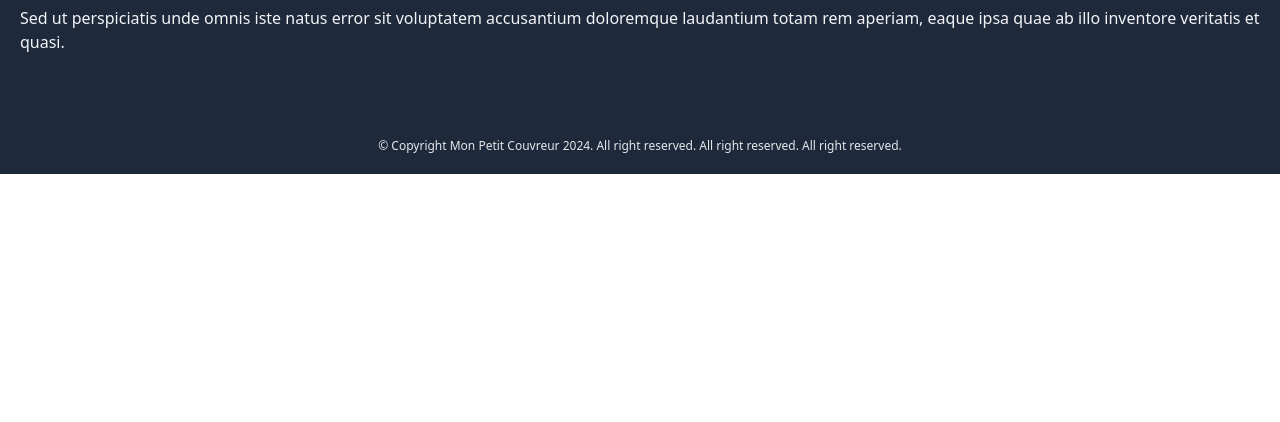
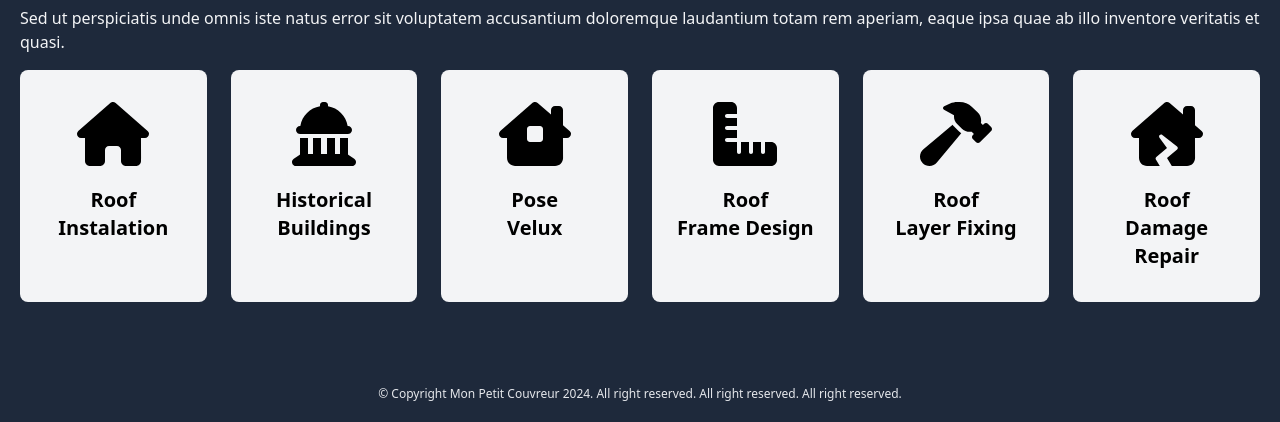
Before and after one commit to juliengrimault/monpetitcouvreur.github.io, a Gatsby site: page / in a window 1280 px wide. Shown: the part 630-1052 px from the top of the page. Before the commit the page ends 804 px from the top, so only its background shows below. Built offline with nearby package versions, Linux system fonts and the light colour scheme; Gatsby itself is replaced by a stand-in of ours.

Commit message:
add tiles with icons

```diff
--- a/gatsby-config.ts
+++ b/gatsby-config.ts
@@ -10,6 +10,7 @@ const config: GatsbyConfig = {
   // Learn more at: https://gatsby.dev/graphql-typegen
   graphqlTypegen: true,
   plugins: [
+    "gatsby-plugin-fontawesome-css",
     "gatsby-plugin-styled-components",
     "gatsby-plugin-image",
     "gatsby-plugin-sitemap",
--- a/package.json
+++ b/package.json
@@ -17,8 +17,13 @@
     "deploy": "gatsby build && gh-pages -f -d public -b published"
   },
   "dependencies": {
+    "@fortawesome/fontawesome-svg-core": "^6.5.1",
+    "@fortawesome/free-regular-svg-icons": "^6.5.1",
+    "@fortawesome/free-solid-svg-icons": "^6.5.1",
+    "@fortawesome/react-fontawesome": "^0.2.0",
     "babel-plugin-styled-components": "^2.0.7",
     "gatsby": "^5.6.1",
+    "gatsby-plugin-fontawesome-css": "^1.2.0",
     "gatsby-plugin-image": "^3.13.1",
     "gatsby-plugin-manifest": "^5.6.0",
     "gatsby-plugin-sharp": "^5.13.1",
--- /dev/null
+++ b/src/components/what-we-do-tile.js
@@ -0,0 +1,23 @@
+import * as React from 'react'
+import { FontAwesomeIcon } from '@fortawesome/react-fontawesome'
+
+const WhatWeDoTile = ({ title, icon }) => {
+  const lines = title.split('\\n');
+  return (
+    <li className='bg-gray-100 text-black py-8 px-5 flex flex-col items-center gap-5 rounded-lg hover:bg-yellow-600 hover:text-gray-100'>
+        <FontAwesomeIcon icon={icon} size="4x" />
+        <h3 className='text-xl font-bold text-center'>
+            {
+                lines.map((line, index) => (
+                    <React.Fragment key={index}>
+                        {line}
+                        <br />
+                    </React.Fragment>
+                ))
+            }
+        </h3>
+    </li>
+  )
+}
+
+export default WhatWeDoTile
--- a/src/pages/index.js
+++ b/src/pages/index.js
@@ -1,7 +1,16 @@
 import * as React from "react"
 import Layout from '../components/layout'
 import Slide_v1 from '../images/Slide_v1.jpg';
-import SectionLayout from "../components/section-layout";
+import WhatWeDoTile from "../components/what-we-do-tile";
+import {
+  faHouse,
+  faRulerCombined,
+  faHammer,
+  faHouseChimneyCrack,
+  faLandmarkDome,
+  faHouseChimneyWindow
+} from '@fortawesome/free-solid-svg-icons'
+
 const IndexPage = () => {
   return (
     <Layout>
@@ -33,8 +42,19 @@ const WhatWeDoSection = () => {
       <div className="px-5 py-16 flex flex-col gap-4">
         <span className="text-yellow-600 font-bold text-sm">– OUR SERVICES</span>
         <h2 className="text-4xl font-extrabold">What We Do</h2>
+
         <span>Sed ut perspiciatis unde omnis iste natus error sit voluptatem accusantium doloremque laudantium totam rem aperiam, eaque ipsa quae ab illo inventore veritatis et quasi.</span>
+
+        <ul className="container grid grid-cols-1 gap-6 md:grid-cols-3 xl:grid-cols-6">
+          <WhatWeDoTile title="Roof\nInstalation" icon={faHouse}/>
+          <WhatWeDoTile title="Historical\nBuildings" icon={faLandmarkDome}/>
+          <WhatWeDoTile title="Pose\nVelux" icon={faHouseChimneyWindow}/>
+          <WhatWeDoTile title="Roof\nFrame Design" icon={faRulerCombined}/>
+          <WhatWeDoTile title="Roof\nLayer Fixing" icon={faHammer}/>
+          <WhatWeDoTile title="Roof\nDamage Repair" icon={faHouseChimneyCrack}/>
+      </ul>
       </div>
+
     </div>
     </section>
   )
```
Also changed, not shown: 1 other file.
